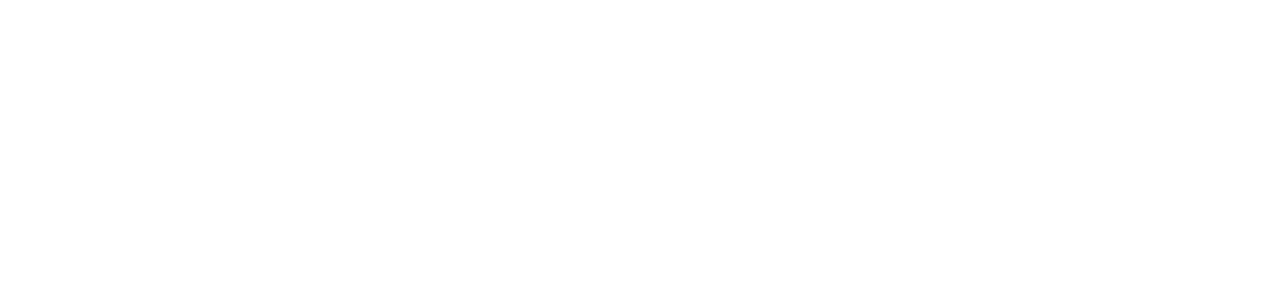
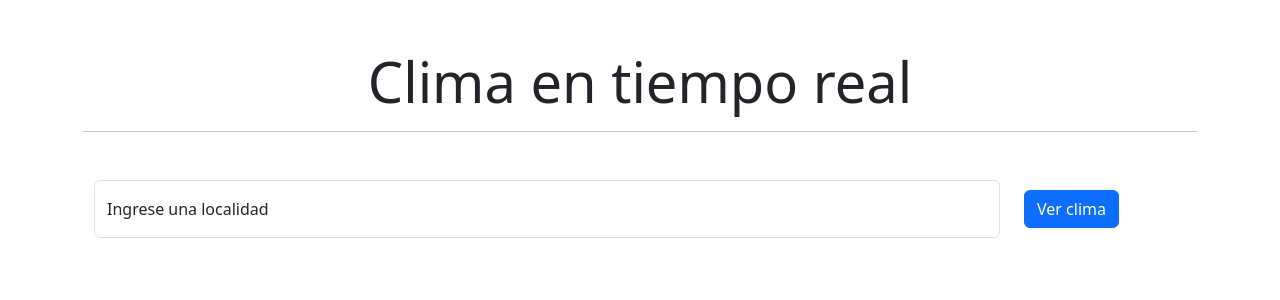
Before and after one commit to Fedreric/practicoReact-13, a React (Vite) app: page / in a window 1280 px wide. Shown: the top 300 px of the page. Built offline with nearby package versions, Linux system fonts and the light colour scheme.

Commit message:
Se agrega un titulo

```diff
--- a/src/App.jsx
+++ b/src/App.jsx
@@ -1,11 +1,15 @@
 import 'bootstrap/dist/css/bootstrap.min.css';
 import './App.css'
+import { Container } from 'react-bootstrap';
+import Formulario from './components/Formulario';
 
 function App() {
   return (
-    <>
-
-    </>
+    <Container>
+      <h1 className='display-4 text-center mt-5'> Clima en tiempo real</h1>
+      <hr />
+    <Formulario></Formulario>
+    </Container>
   )
 }
 
--- a/src/components/Formulario.jsx
+++ b/src/components/Formulario.jsx
@@ -1,16 +1,22 @@
-import { Container, Form, Button } from "react-bootstrap";
+import { Container, Form, Button, FloatingLabel } from "react-bootstrap";
 
 const Formulario = () => {
   return (
-    <Container>
-      <Form>
-        <Form.Group className="mb-3" controlId="pais">
-          <Form.Label>Ingrese un pais</Form.Label>
-          <Form.Control type="text" placeholder="Ej: Argentina" />
+    <Container className="my-5">
+      <Form className="row align-items-center">
+        <Form.Group className="col-md-10" controlId="pais">
+          <FloatingLabel
+            controlId="pais"
+            label="Ingrese una localidad"
+          >
+            <Form.Control type="text" placeholder="Ej: Argentina" />
+          </FloatingLabel>
+        </Form.Group>
+        <div className="col-md-2">
           <Button variant="primary" type="submit">
             Ver clima
           </Button>
-        </Form.Group>
+        </div>
       </Form>
     </Container>
   );
```
